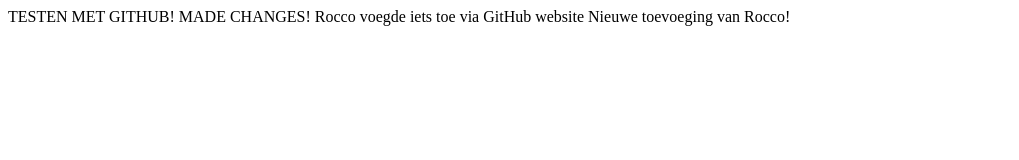
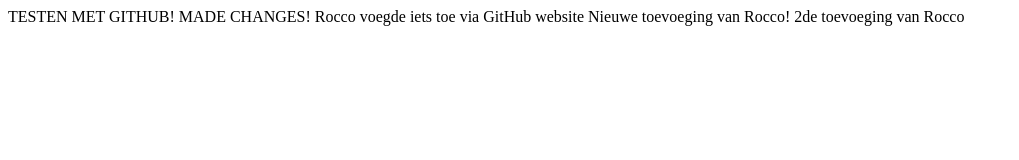
Before and after one commit to Rocconol/TestProject, a plain HTML site: page index.html in a window 1280 px wide. Shown: the whole page, without its empty margins (0-1019 px from the left). Drawn offline with Linux system fonts and the light colour scheme.

Commit message:
2de toevoeging

```diff
--- a/index.html
+++ b/index.html
@@ -11,5 +11,6 @@
     MADE CHANGES!
     Rocco voegde iets toe via GitHub website
 Nieuwe toevoeging van Rocco!
+2de toevoeging van Rocco
 </body>
 </html>
```
